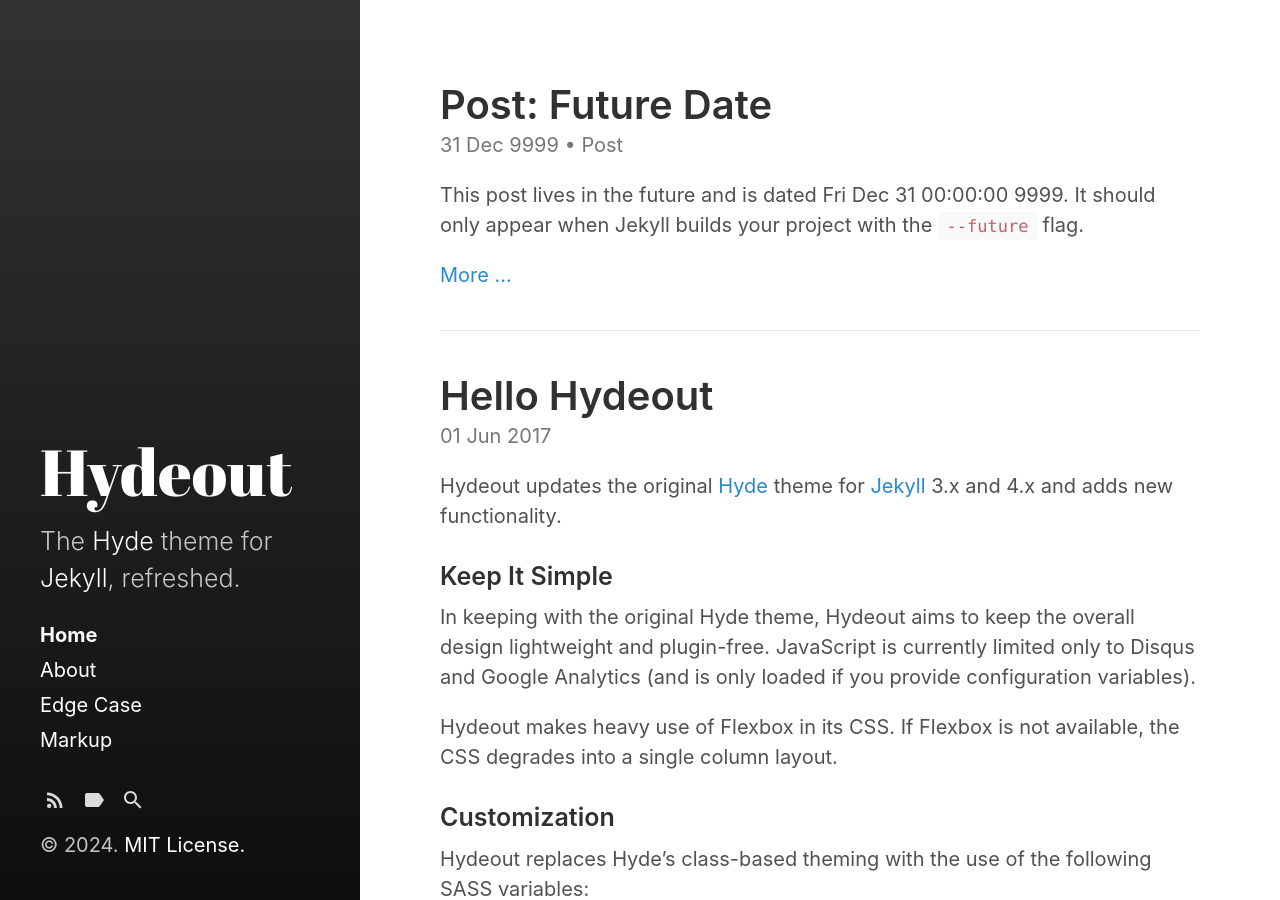
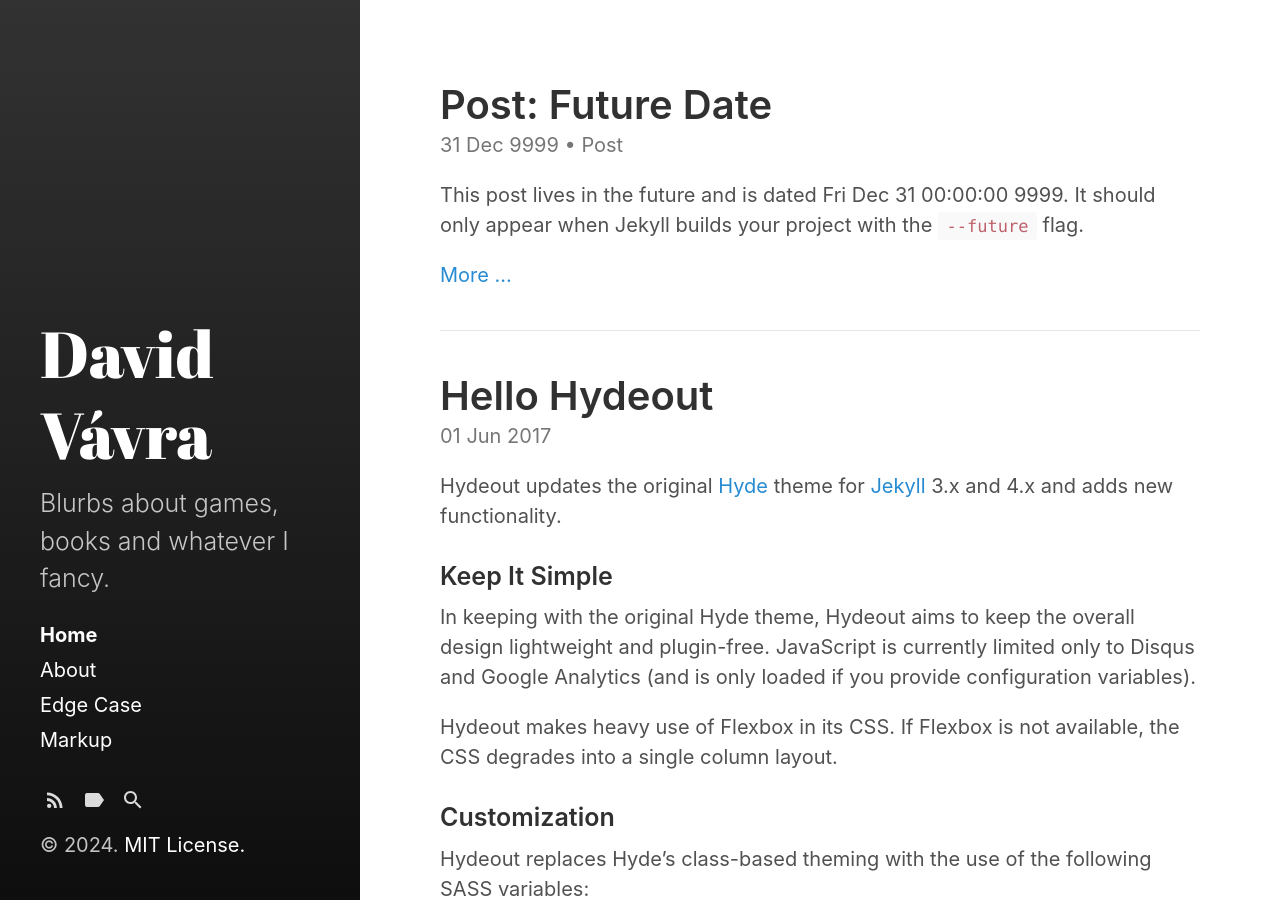
Before and after one commit to Than3s/than3s.github.io, a Jekyll site: the page built from index.html, in a window 1280 px wide and 900 px high. Built offline with Jekyll 4.4.1, drawn with Linux system fonts in a browser that asks for light colours; the list of posts is cut into pages by our own code.

Commit message:
config settings

```diff
--- a/_config.yml
+++ b/_config.yml
@@ -3,10 +3,10 @@
 highlighter:      rouge
 
 # Setup
-title:            Hydeout
-tagline:          'A Jekyll theme'
-description:      'The <a href="http://hyde.getpoole.com" target="_blank">Hyde</a> theme for <a href="http://jekyllrb.com" target="_blank">Jekyll</a>, refreshed.'
-url:              https://fongandrew.github.io
+title:            David Vávra
+tagline:          'Disco Inferno'
+description:      'Blurbs about games, books and whatever I fancy. '
+url:              https://than3s.github.io
 baseurl:          '/hydeout'
                   # the optional subpath of your site, e.g. "/blog"
                   # NB: This applies to all pages in your Jekyll site.
@@ -15,8 +15,8 @@
                   # sidebar_blog_link below.
 
 author:
-  name:           'Andrew Fong'
-  url:            https://twitter.com/fongandrewc
+  name:           'David Vávra'
+  url:            https://x.com/Than3s
 
 paginate:         5
 # paginate_path:    '/page:num'
```
